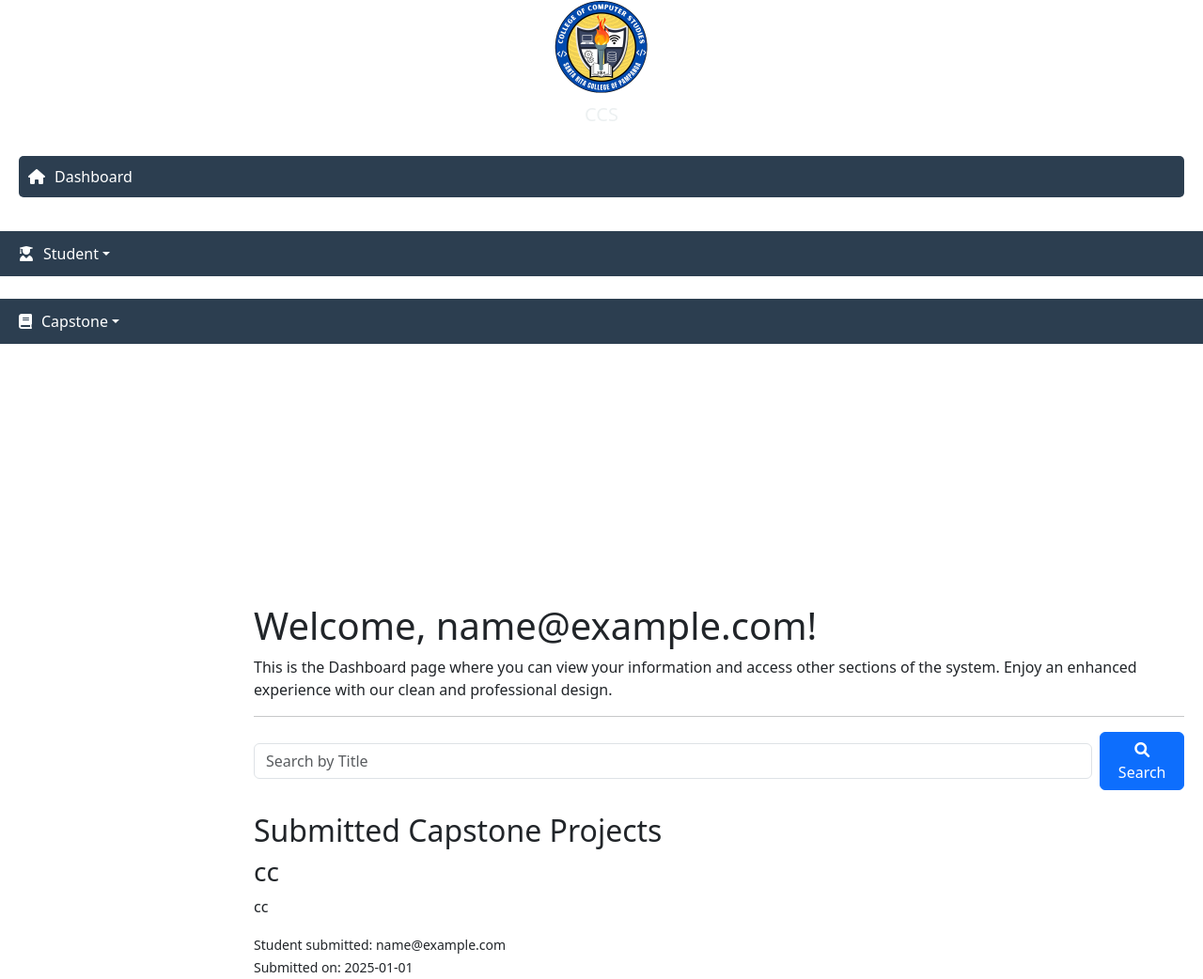
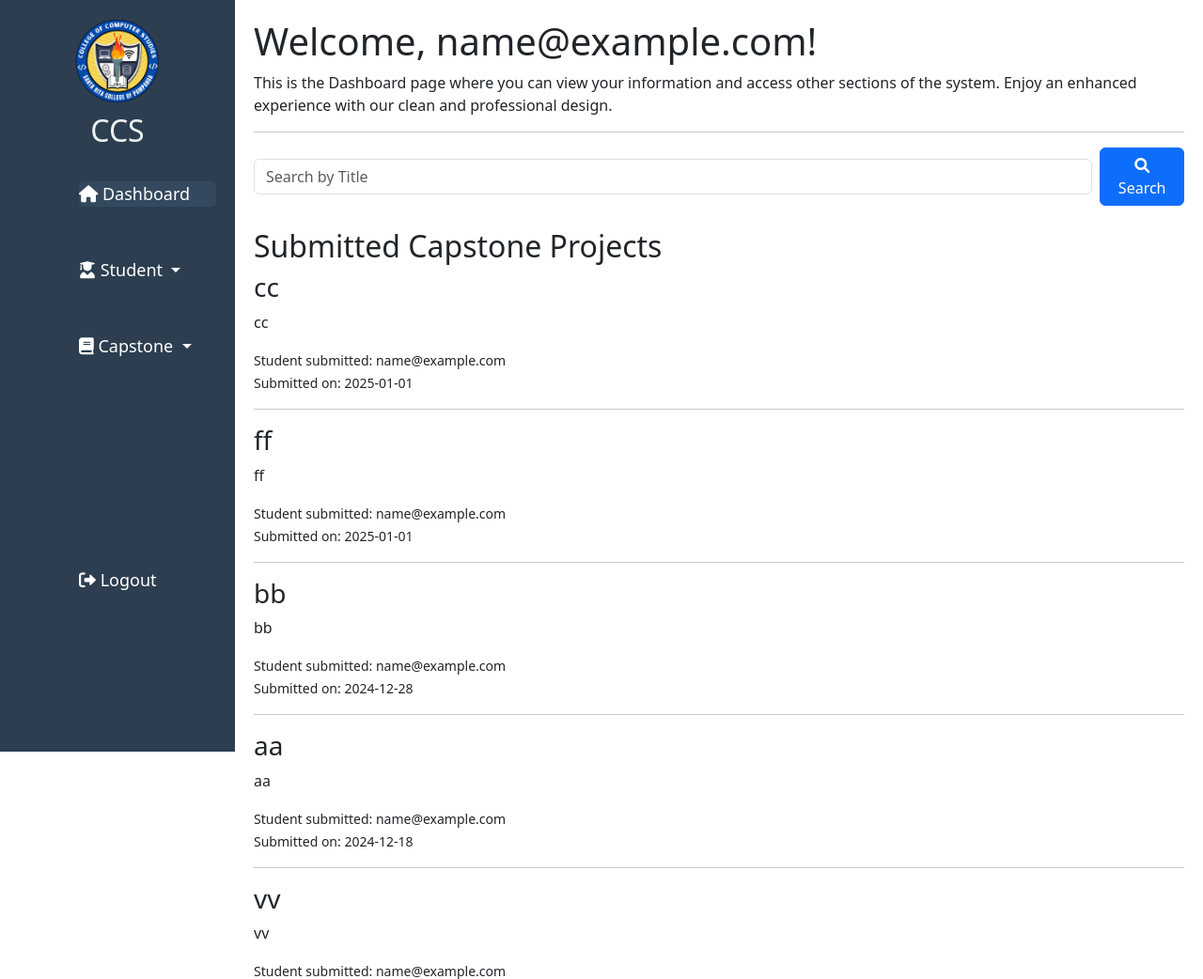
Before and after one commit to jordanzap-glitch/ccs2, a PHP site: page /admin/dashboard.php in a window 1280 px wide. Shown: the top 1042 px of the page at 94% size. Run offline with PHP 8.4, Linux system fonts and the light colour scheme; the visitor is signed in with stand-in values (Sample User, id 1); data comes from the database, SQL or seed files in the repository.

Commit message:
sidebar fix

```diff
--- a/static/css/dashboard.css
+++ b/static/css/dashboard.css
@@ -1,106 +1,92 @@
-/* General Reset */
-* {
+ /* General Reset */
+ * {
     margin: 0;
     padding: 0;
     box-sizing: border-box;
 }
 
-/* General Sidebar Styles */
-.sidebar-menu {
-    list-style: none;
-    padding: 0;
+/* Sidebar Styling */
+.sidebar {
+    width: 250px;
+    height: 100vh;
+    background-color: #2c3e50;
+    position: fixed;
+    top: 0;
+    left: 0;
+    padding-top: 20px;
+    transition: all 0.3s ease;
 }
 
-.sidebar-menu li {
-    padding: 12px 15px;
-    background: #2c3e50; /* Consistent background */
-    border-bottom: 1px solid rgba(255, 255, 255, 0.1);
+.sidebar.active {
+    left: -250px;
 }
 
-/* Style for Links */
-.sidebar-menu li a {
-    color: #ecf0f1;
-    text-decoration: none;
-    display: flex;
-    align-items: center;
-    font-size: 16px;
-    transition: background 0.3s ease;
+.sidebar .logo {
+    border-radius: 50%;
+    margin-bottom: 10px;
 }
 
-/* Icons */
-.sidebar-menu li a i {
-    margin-right: 10px;
+.sidebar h2 {
+    color: #ecf0f1;
+    text-align: center;
+    margin-bottom: 20px;
 }
 
-/* Hover Effect */
-.sidebar-menu li a:hover,
-.sidebar-menu li a.active {
-    background: #34495e;
+.sidebar ul {
+    list-style: none;
+}
+
+.sidebar ul li {
+    padding: 15px 20px;
+}
+
+.sidebar ul li a {
+    color: #ecf0f1;
+    font-size: 18px;
+    text-decoration: none;
+    display: block;
+}
+
+.sidebar ul li a:hover,
+.sidebar ul li a.active {
+    background-color: #34495e;
     border-radius: 5px;
 }
 
-/* Dropdown Menu */
-.nav-item.dropdown .dropdown-menu {
-    background: #2c3e50 !important;
-    border: none;
+/* Hamburger Menu */
+.menu-toggle {
+    position: absolute;
+    top: 15px;
+    left: 15px;
+    font-size: 24px;
+    color: #2c3e50;
+    cursor: pointer;
+    display: none;
 }
 
-.dropdown-menu .dropdown-item {
-    color: white !important;
+.menu-toggle.active {
+    color: #ecf0f1;
 }
 
-.dropdown-menu .dropdown-item:hover {
-    background: #23272b !important;
+/* Content Styling */
+.content {
+    margin-left: 250px;
+    padding: 20px;
+    transition: all 0.3s ease;
 }
 
-/* Logo Styling */
-.sidebar .logo {
-    display: block;
-    margin: 0 auto 10px;
-    width: 100px;
-    height: auto;
-    border-radius: 50%;
+.sidebar.active {
+    width: 0;
+    overflow: hidden;
 }
 
-/* Sidebar Title */
-.sidebar h2 {
-    color: #ecf0f1;
-    text-align: center;
-    font-size: 20px;
-    margin-bottom: 20px;
+.content {
+    margin-left: 250px;
+    transition: margin-left 0.3s ease;
 }
 
-/* Sidebar Menu */
-.sidebar ul {
-    list-style: none;
-    padding: 0;
-}
-
-.sidebar ul li {
-    padding: 12px 20px;
-}
-
-/* Sidebar Links */
-.sidebar ul li a {
-    color: #ecf0f1;
-    font-size: 16px;
-    text-decoration: none;
-    display: flex;
-    align-items: center;
-    transition: all 0.2s ease;
-}
-
-/* Sidebar Icons */
-.sidebar ul li a i {
-    margin-right: 10px;
-}
-
-/* Active & Hover States */
-.sidebar ul li a:hover,
-.sidebar ul li a.active {
-    background-color: #2c3e50;
-    border-radius: 5px;
-    padding: 10px;
+.sidebar.active ~ .content {
+    margin-left: 0;
 }
 
 /* Dropdown Menu */
@@ -143,11 +129,6 @@
     transition: all 0.3s ease;
 }
 
-/* Adjust Content When Sidebar Collapses */
-.sidebar.active ~ .content {
-    margin-left: 0;
-}
-
 /* Responsive Design */
 @media (max-width: 768px) {
     .menu-toggle {
```
